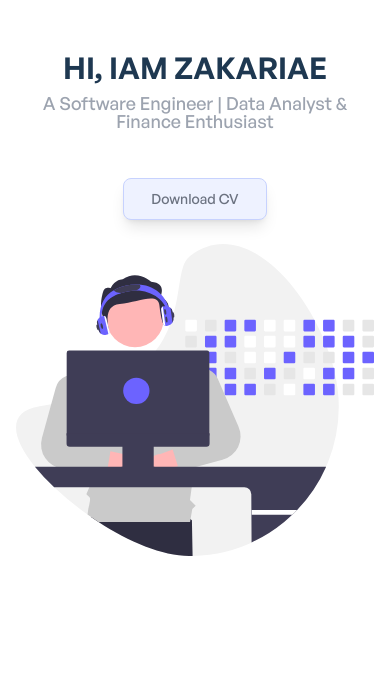
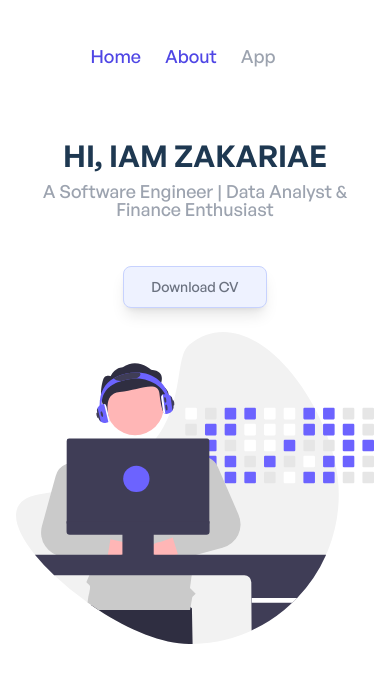
Before and after one commit to jaxayM/Portfolio, a Vue app: page / in a window 390 px wide. Shown: the top 682 px of the page. Built offline with nearby package versions, Linux system fonts and the light colour scheme.

Commit message:
Mobile Nav

```diff
--- a/src/App.vue
+++ b/src/App.vue
@@ -13,8 +13,8 @@ export default {
 
 <div :class="appTheme" class="pt-0.5">
 
-    <div class="navibar sm:container sm:mx-auto font-general-medium text-lg">
-      <ul class="hidden m-0 sm:ml-4 mt-5 sm:mt-3 sm:flex p-5 sm:p-0 justify-center items-center shadow-lg sm:shadow-none">
+    <div class="navibar container font-general-medium text-lg">
+      <ul class="flex m-0 mt-5 p-5 justify-center items-center ">
         <li class="mr-6">
           <router-link class="text-blue-500 hover:text-blue-800 router-link" to="/">Home </router-link>
         </li>
```
